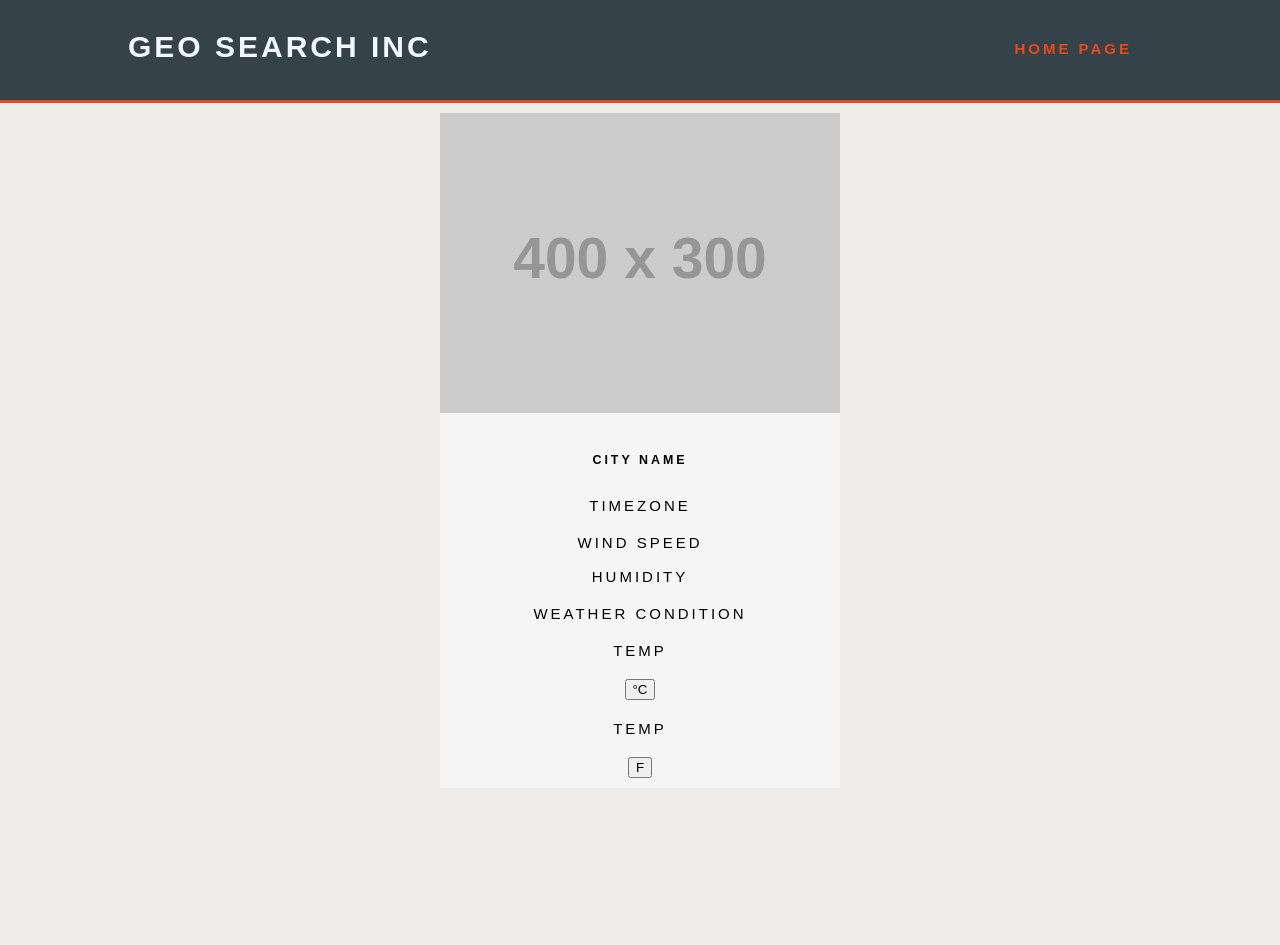
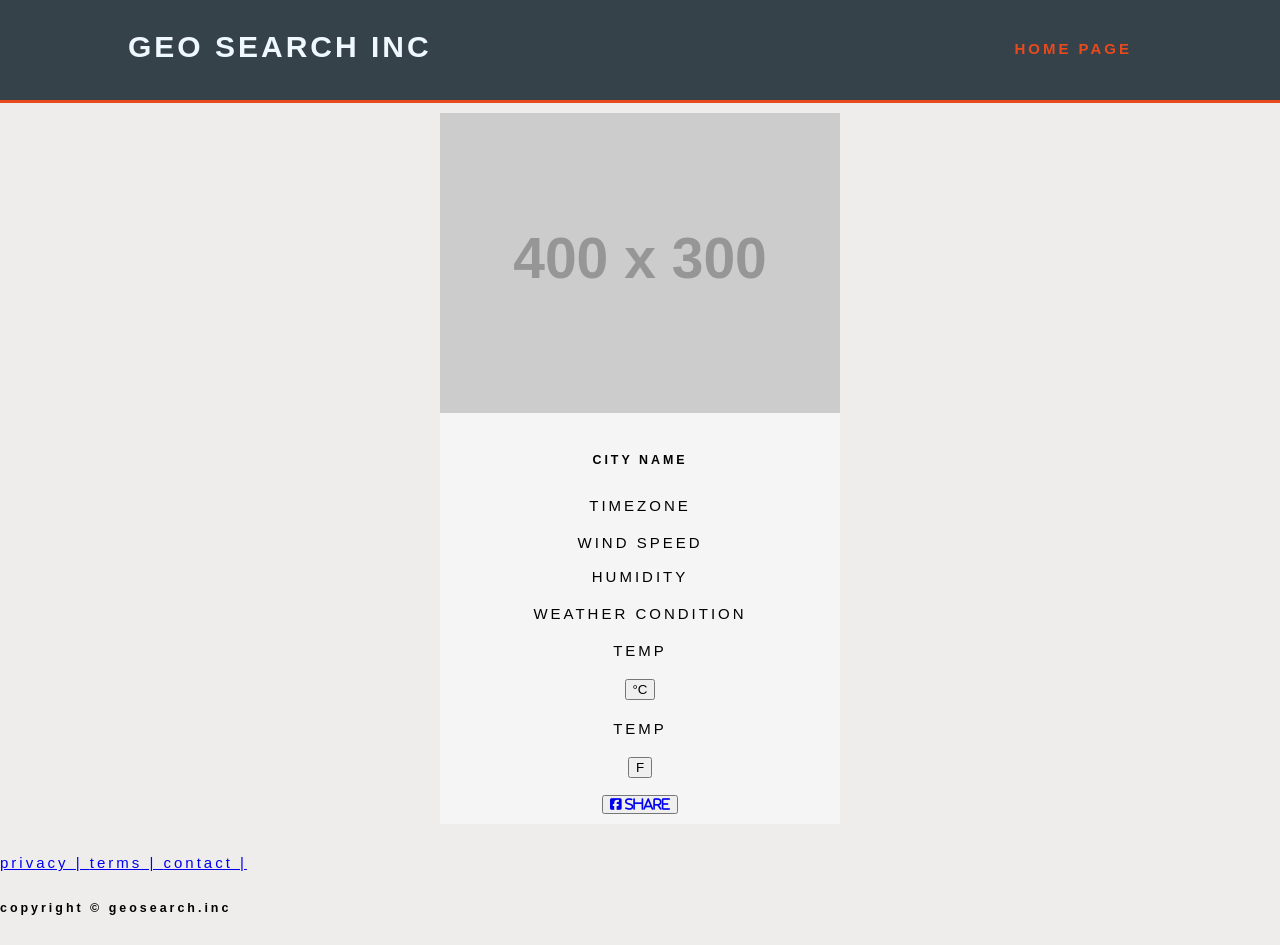
Before and after one commit to onyinye91/Geo-search_project, a plain HTML site: page weather.html in a window 1280 px wide. Before the commit the page ends 818 px from the top, so only its background shows below. Drawn offline with Linux system fonts and the light colour scheme; placeholder pictures from the web are drawn by us.

Commit message:
add share to facebook button

```diff
--- a/weather.html
+++ b/weather.html
@@ -37,8 +37,19 @@
             <div class="tempC">temp</div>
             <span><button type="submit">&deg;C</button></span>
             <div class="tempF">temp</div>
-            <span><button type="submit">F</button></span>
+            <span><button type="submit">F</button></span><br><br>
+            <div class="socialShare"><button><a href="#"><i class="fab fa-facebook-square"> share</i></a></button></div>
         </div>
     </div>
+    <footer>
+        <div class="foot">
+            <span><a href="#" class="private">privacy | </a></span>
+            <span><a href="#">terms | </a></span>
+            <span><a href="#">contact | </a></span>
+            <h5 class="copyright">copyright &copy; geosearch.inc</h5>
+        </div>
+    </footer>
+
+    <script src="https://kit.fontawesome.com/60ce0a53a5.js"></script>
 </body>
 </html>
```
